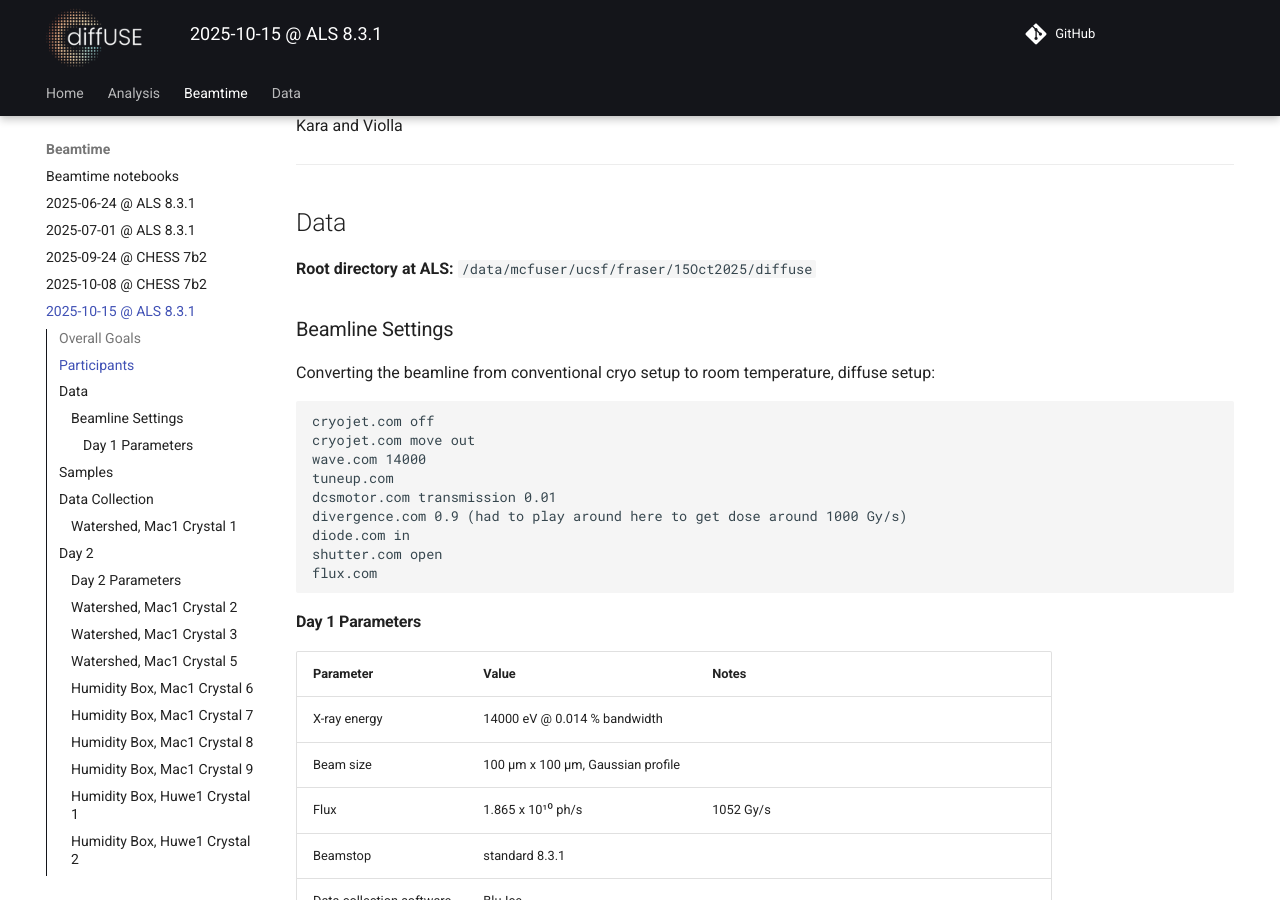
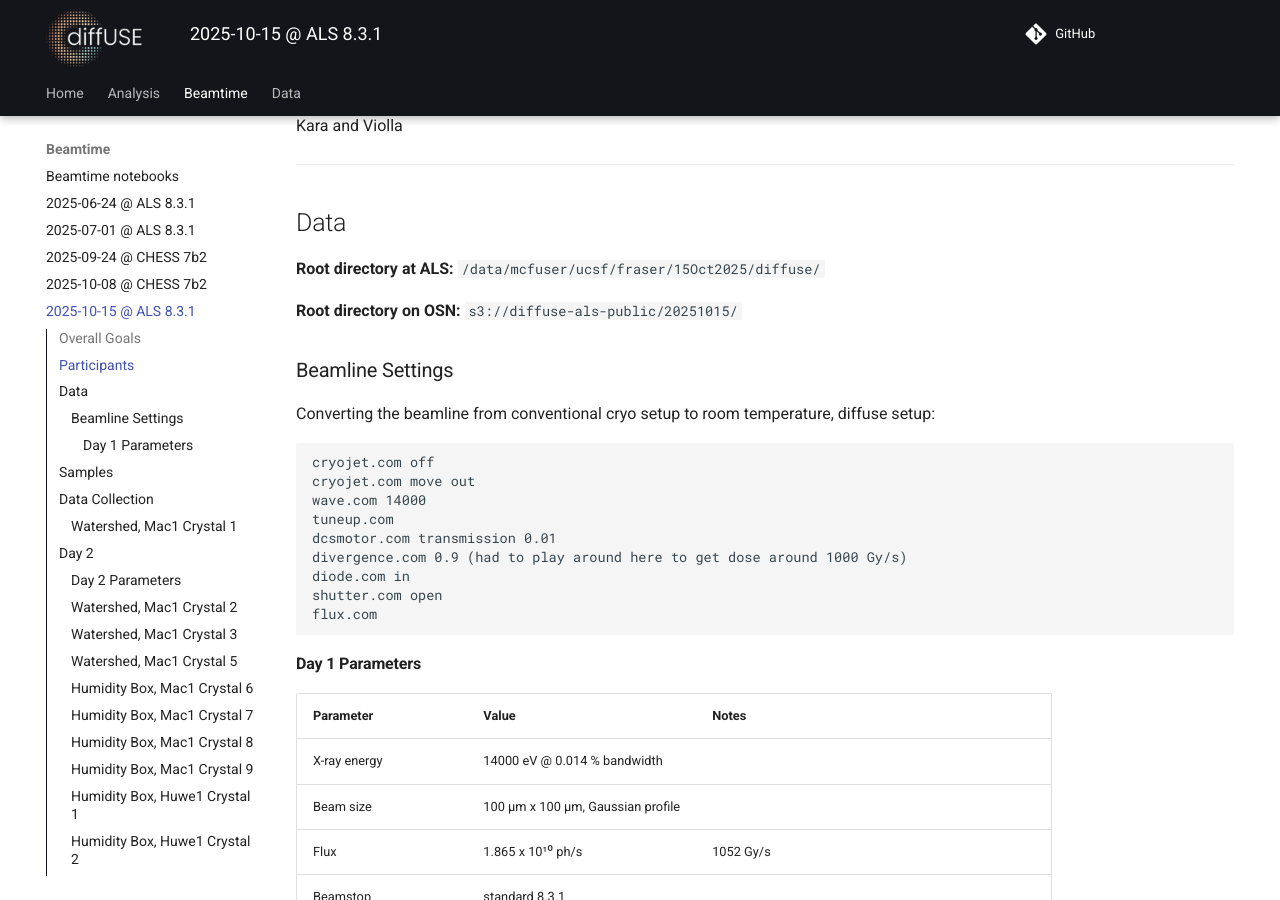
Before and after one commit to diff-use/logbook, an MkDocs documentation site: the page built from docs/beamtime/20251015-17-als.md, in a window 1280 px wide and 900 px high, scrolled down 691 px. Built offline with MkDocs 1.6.1 and Material for MkDocs 9.7.7, drawn with Linux system fonts in a browser that asks for light colours; comment, search, counter and statistics services are not loaded.

Commit message:
added OSN directory for October ALS beamtime

```diff
--- a/docs/beamtime/20251015-17-als.md
+++ b/docs/beamtime/20251015-17-als.md
@@ -23,7 +23,9 @@ Kara and Violla
 
 ## Data
 
-**Root directory at ALS:** `/data/mcfuser/ucsf/fraser/15Oct2025/diffuse`
+**Root directory at ALS:** `/data/mcfuser/ucsf/fraser/15Oct2025/diffuse/`
+
+**Root directory on OSN:** `s3://diffuse-als-public/20251015/`
 
 ### Beamline Settings
 
```
